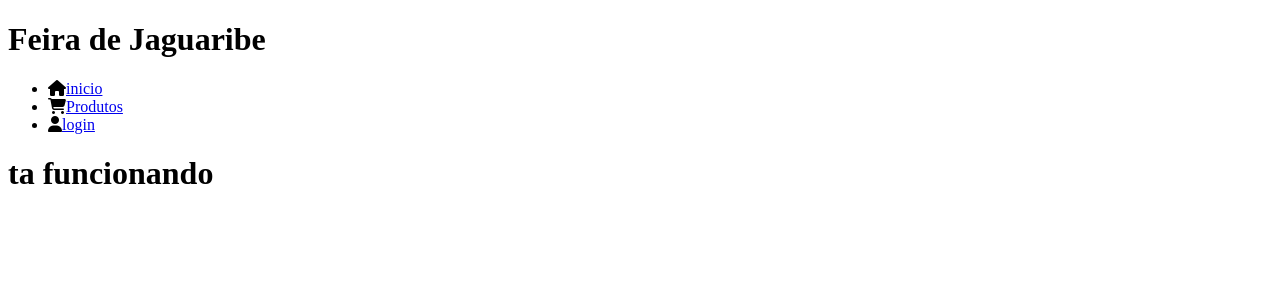
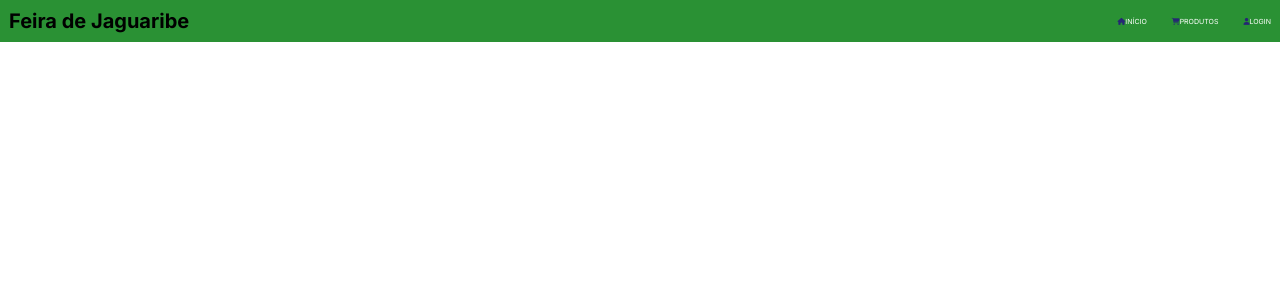
Before and after one commit to Projeto-IFPB/Jaguaribe-Online, a Flask app: page / in a window 1280 px wide. Shown: the top 300 px of the page. Run offline with Flask 3, Linux system fonts and the light colour scheme; some libraries are stand-ins or nearby versions.

Commit message:
docs/estilizando Header - CSS

```diff
--- a/static/css/style.css
+++ b/static/css/style.css
@@ -0,0 +1,39 @@
+@import url('https://fonts.googleapis.com/css2?family=Inter:ital,opsz,wght@0,14..32,100..900;1,14..32,100..900&display=swap');
+
+* {
+    margin: 0;
+    padding: 0;
+    box-sizing: border-box;
+}
+:root{
+    font-size: 62.5%;
+}
+header{
+    background-color: #2a9134;
+    display: flex;
+    align-items: center;
+    justify-content: space-between;
+    gap: 0.8rem;
+    font-family: "Inter", sans-serif;
+    padding: 0.9rem;
+
+}
+
+header ul{
+    display: flex;
+    gap: 1.3rem;
+    font-size: 0.7rem;
+}
+header ul li {
+    list-style: none;
+}
+header ul li a{
+    text-decoration: none;
+    color: white;
+}
+
+@media (min-width:770px) {
+    header ul {
+        gap: 2.5rem;
+    }
+}
--- a/templates/base.html
+++ b/templates/base.html
@@ -9,14 +9,12 @@
 </head>
 <body>
     <header>
-        <div>
             <h1>Feira de Jaguaribe</h1>
-        </div>
         <nav>
             <ul>
-                <li><a href="Url da pagina inicial"><i class="fa-solid fa-house" style="color: #000000;"></i>inicio</a></li>
-                <li><a href="url da pagina de produtos"><i class="fa-solid fa-cart-shopping" style="color: #000000;"></i>Produtos</a></li>
-                <li><a href="url da pagina de login"><i class="fa-solid fa-user" style="color: #000000;"></i>login</a></li>
+                <li><a href="Url da pagina inicial"><i class="fa-solid fa-house" style="color: #252774;"></i>INÍCIO</a></li>
+                <li><a href="url da pagina de produtos"><i class="fa-solid fa-cart-shopping" style="color: #252774;"></i>PRODUTOS</a></li>
+                <li><a href="url da pagina de login"><i class="fa-solid fa-user" style="color: #252774;"></i>LOGIN</a></li>
             </ul>
         </nav>
     </header>
--- a/templates/index.html
+++ b/templates/index.html
@@ -4,7 +4,6 @@
 
 {% block content %}
 
-<h1>ta funcionando</h1>
 <!--coloca tudo que colocaria na main, mas n usa a tag main se n buga tudo -->
 
 {% endblock %}
```
